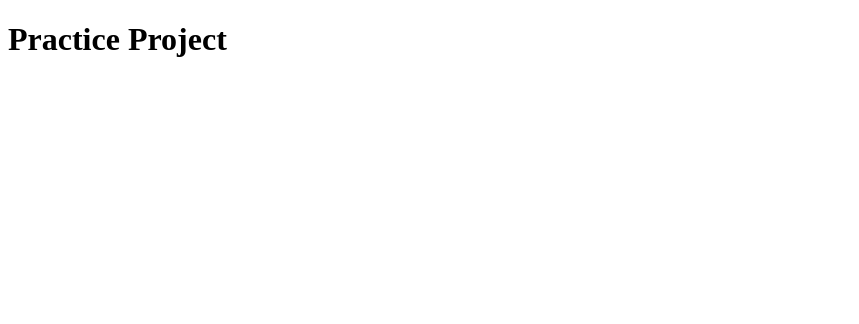
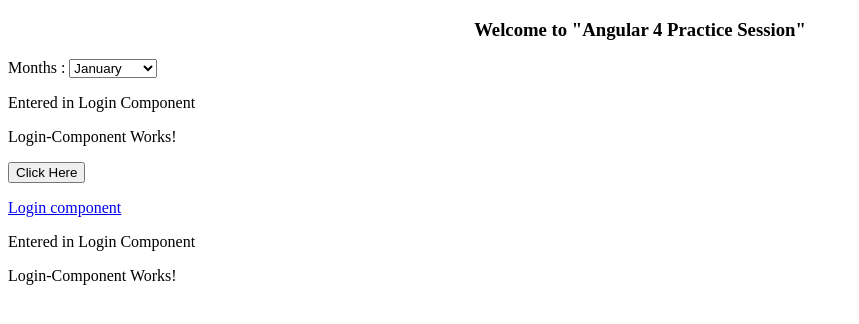
Before and after one commit to karteekganji/AngularProject, an Angular app: page /login-cmp in a window 1280 px wide. Shown: the top 324 px of the page, without its empty margins (0-859 px from the left). Built offline with nearby package versions, Linux system fonts and the light colour scheme.

Commit message:
newchanges

```diff
--- a/src/app/app.component.html
+++ b/src/app/app.component.html
@@ -1,3 +1,27 @@
-<div>
-    <h1>Practice Project</h1>
+
+ <div style="text-align:center">
+    <h3>Welcome to {{title | json}}</h3>
 </div>
+
+<div> Months :
+    <select (change) = "changeFunction($event)">
+       <option *ngFor="let data of months">{{data}}</option>
+    </select>
+ </div>
+
+ <div *ngIf = "course != null  && courseDisplay; then condition1 else condition2"> Courses :
+    <ng-template #condition1><select>
+       <option *ngFor="let data of course">{{data}}</option> <!--If & Then Condition-->
+    </select></ng-template>
+ </div>
+ <ng-template #condition2>courseDisplay is False</ng-template> <!--Else Condition-->
+
+<app-login></app-login> <!--calling component-->
+
+<button (click)="clickFunction($event)"> <!--Event handling-->
+    Click Here
+</button>
+
+
+<p><a routerLink = "login-cmp">Login component</a></p>
+<router-outlet></router-outlet>
--- a/src/app/app.component.ts
+++ b/src/app/app.component.ts
@@ -5,12 +5,23 @@
   styleUrls: ['./app.component.css'],
 })
 export class AppComponent {
-  title = 'Practice Session';
-  course = ["Course2", "Course2", "Course2"];
+  title = 'Angular 4 Practice Session';
+  course = ["Course1", "Course2", "Course3"];
+  courseDisplay = true;
+  months = ["January", "Feburary", "March", "April", "May",
+  "June", "July", "August", "September",
+  "October", "November", "December"];
   getTitle(){
     return this.title;
   }
 
+  clickFunction(event){
+    alert("Click function alert!!")
+    console.log(event)
+  }
+  changeFunction(event){
+    alert("Changed month from the Dropdown");
+  }
   greet():void {
     console.log("Hello World!!!")
  }
--- a/src/app/login/login.component.html
+++ b/src/app/login/login.component.html
@@ -1,3 +1,7 @@
 <p>
-  login works!
+  {{title}}
 </p>
+
+<p>
+  Login-Component Works!
+</p>
--- a/src/app/login/login.component.ts
+++ b/src/app/login/login.component.ts
@@ -7,6 +7,7 @@
 })
 export class LoginComponent implements OnInit {
 
+  title = "Entered in Login Component"
   constructor() { }
 
   ngOnInit() {
```
Also changed, not shown: src/app/app.module.ts (+7 -0 lines).
